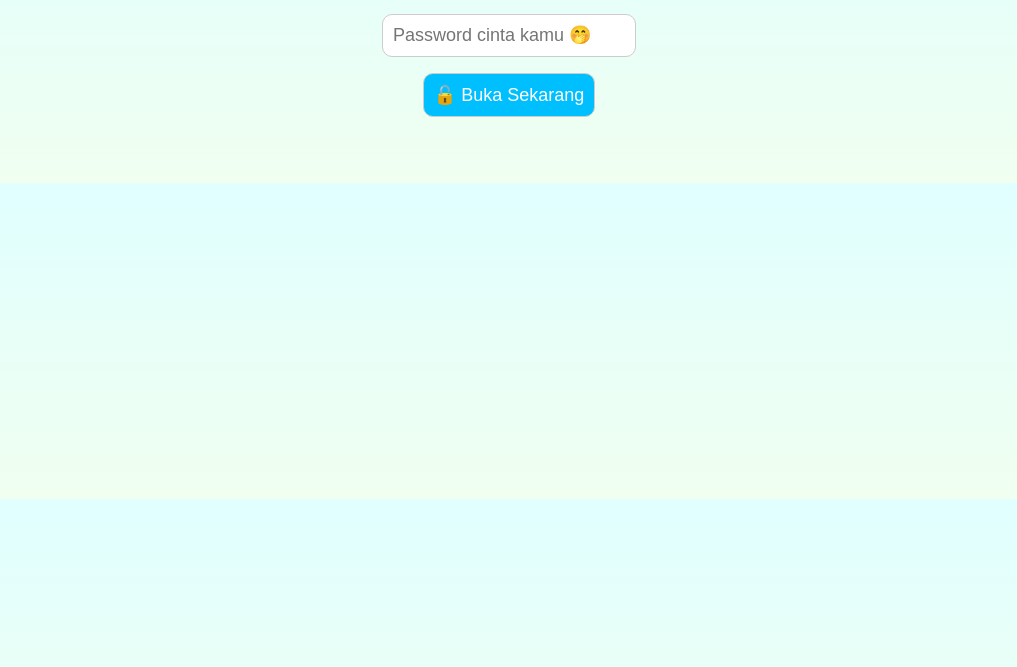
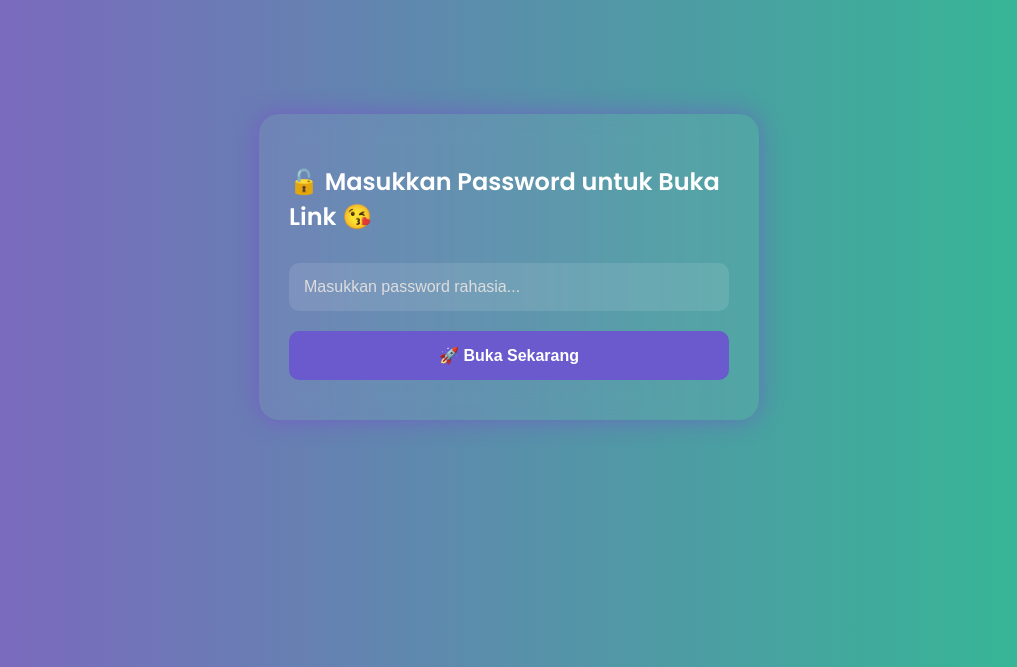
Before and after one commit to vortexa64/vortexa64.github.io, a plain HTML site: page unlock.html in a window 1280 px wide. Shown: the part 133-800 px from the top of the page, without its empty margins (131-1148 px from the left). Drawn offline with nearby package versions, Linux system fonts and the light colour scheme.

Commit message:
Update unlock.html

```diff
--- a/unlock.html
+++ b/unlock.html
@@ -1,52 +1,93 @@
 <!DOCTYPE html>
-<html>
+<html lang="en">
 <head>
-  <meta charset="UTF-8">
-  <title>Buka Link Rahasia 😘🔓</title>
+  <meta charset="UTF-8" />
+  <meta name="viewport" content="width=device-width, initial-scale=1.0" />
+  <title>Buka Link Rahasia 🔓💕</title>
+  <link href="https://fonts.googleapis.com/css2?family=Poppins:wght@400;600&display=swap" rel="stylesheet" />
+  <script src="https://cdnjs.cloudflare.com/ajax/libs/crypto-js/4.1.1/crypto-js.min.js"></script>
   <style>
+    * {
+      box-sizing: border-box;
+    }
     body {
-      font-family: cursive;
-      text-align: center;
-      background: linear-gradient(#e0ffff, #f0fff0);
-      padding: 50px;
+      margin: 0;
+      font-family: 'Poppins', sans-serif;
+      background: linear-gradient(to right, #8360c3, #2ebf91);
+      display: flex;
+      flex-direction: column;
+      align-items: center;
+      justify-content: center;
+      min-height: 100vh;
+      color: #fff;
+      padding: 20px;
+    }
+    .container {
+      background: rgba(255, 255, 255, 0.05);
+      padding: 30px;
+      border-radius: 20px;
+      box-shadow: 0 0 25px rgba(138, 43, 226, 0.4);
+      backdrop-filter: blur(12px);
+      width: 100%;
+      max-width: 500px;
     }
     input, button {
-      padding: 10px;
-      font-size: 18px;
+      width: 100%;
+      padding: 15px;
+      margin: 10px 0;
+      border: none;
       border-radius: 10px;
-      margin: 8px;
-      border: 1px solid #ccc;
+      font-size: 16px;
+    }
+    input {
+      background: rgba(255, 255, 255, 0.1);
+      color: #fff;
+    }
+    input::placeholder {
+      color: #ddd;
     }
     button {
-      background-color: #00bfff;
+      background: #6a5acd;
       color: white;
+      font-weight: bold;
+      cursor: pointer;
+      transition: 0.3s;
     }
     button:hover {
-      background-color: #1e90ff;
+      background: #483d8b;
+    }
+    .error {
+      color: #ffb6c1;
+      font-size: 14px;
     }
   </style>
 </head>
 <body>
-  <h1>Masukin Password Rahasia 😚💕</h1>
-  <input id="inputPass" type="password" placeholder="Password cinta kamu 🤭" /><br>
-  <button onclick="unlock()">🔓 Buka Sekarang</button>
+  <div class="container">
+    <h2>🔓 Masukkan Password untuk Buka Link 😘</h2>
+    <input type="password" id="password" placeholder="Masukkan password rahasia...">
+    <button onclick="decryptAndRedirect()">🚀 Buka Sekarang</button>
+    <div id="error" class="error"></div>
+  </div>
 
   <script>
-    const params = new URLSearchParams(window.location.search);
-    const realURL = decodeURIComponent(params.get("url"));
-    const encryptedToken = params.get("token");
+    function decryptAndRedirect() {
+      const urlParams = new URLSearchParams(window.location.search);
+      const encryptedData = urlParams.get('data');
+      const password = document.getElementById('password').value.trim();
+      const error = document.getElementById('error');
+      error.textContent = '';
 
-    function unlock() {
-      const input = document.getElementById("inputPass").value.trim();
-      const inputEncoded = btoa(input);
-      if (inputEncoded === encryptedToken) {
-        if (realURL.startsWith("http")) {
-          window.location.replace(realURL);
-        } else {
-          window.location.href = realURL;
+      try {
+        const decrypted = CryptoJS.AES.decrypt(encryptedData, password).toString(CryptoJS.enc.Utf8);
+
+        if (!decrypted || !decrypted.startsWith('http')) {
+          throw new Error(\"Decryption failed\");
         }
-      } else {
-        alert("Password salah 😩 peluk Cici dulu deh 😖💕");
+
+        window.location.replace(decrypted);
+      } catch (err) {
+        error.textContent = '❌ Password salah atau link-nya rusak 😢💕';
       }
     }
   </script>
```
